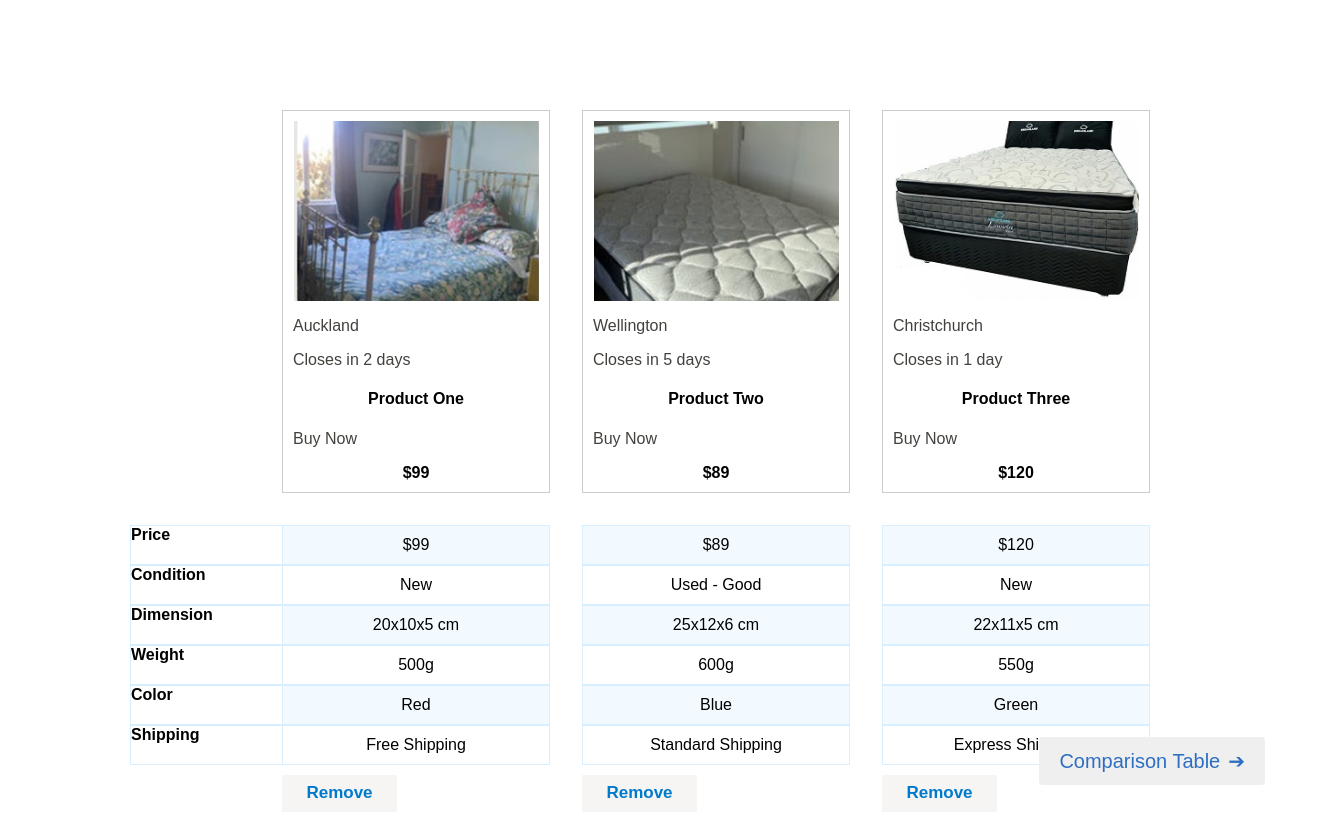
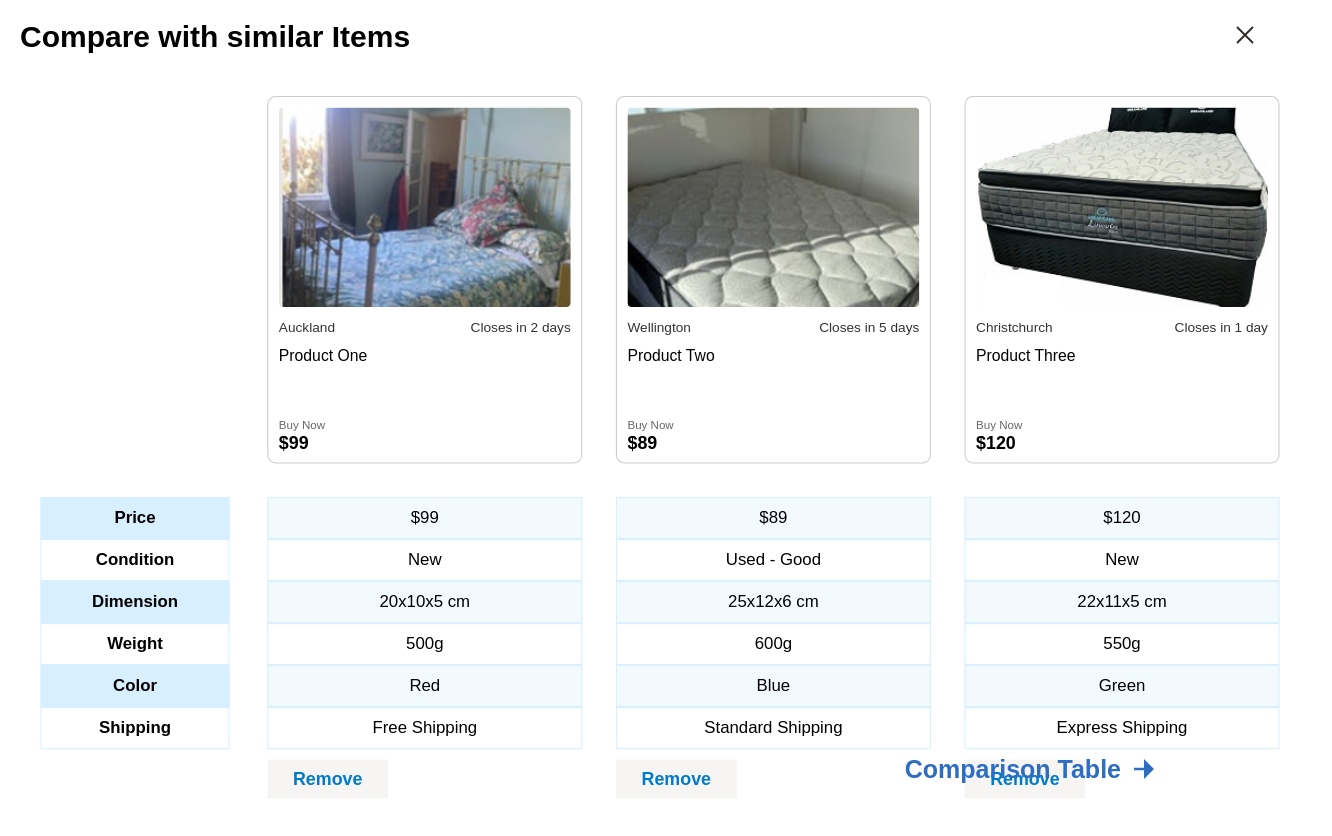
Before and after one commit to Brittany-Potato/mission-5-frontend, a React (Vite) app: page /compare in a window 1280 px wide. Shown: the top 836 px of the page, 1332 px wide, since content can reach past the window. Built offline with nearby package versions, Linux system fonts and the light colour scheme.

Commit message:
Quick Comparison Page fixed with Dummy Listings

```diff
--- a/src/components/ComparisonPanel.css
+++ b/src/components/ComparisonPanel.css
@@ -3,46 +3,80 @@
 }
 
 .comparison-container {
-  display: flex;
-  flex-direction: column;
-  align-items: center;
-  padding-top: 40px;
-  padding-bottom: 80px;
+  width: fit-content;
+  padding: 40px 50px 80px 50px;
+  margin: 0 auto;
+  transform: scale(1.05);
+  transform-origin: top center;
 }
 
 .comparison-grid {
   display: grid;
-  grid-template-columns: 150px repeat(auto-fit, minmax(260px, 1fr));
+  grid-template-columns: 112px repeat(auto-fit, minmax(300px, 1fr));
   column-gap: 2rem;
   row-gap: 0;
-  justify-content: center;
-  width: 90%;
-  max-width: 1200px;
-  margin-top: 40px;
+  width: 100%;
 }
+
 
 .grid-product-card {
   border: 1px solid #ccc;
   padding: 10px;
-  text-align: center;
+  text-align: left;
   box-sizing: border-box;
   width: 100%;
   margin-bottom: 2rem;
+  border-radius: 8px;
+  font-family: Arial, sans-serif;
+  height: 350px;
 }
 
 .grid-product-card img {
-  width: 245px;
-  height: 180px;
+  width: 100%;
+  height: 190px;
   object-fit: cover;
-  display: block;
-  margin: 0 auto;
+  border-radius: 4px;
 }
 
+.grid-product-card .location-date {
+  display: flex;
+  justify-content: space-between;
+  font-size: 13px;
+  color: #333;
+  margin-top: 8px;
+}
+
+.grid-product-card h4 {
+  font-size: 15px;
+  font-weight: normal;
+  margin: 8px 0;
+  line-height: 1.4;
+}
+
+.grid-product-card .buy-now {
+  font-size: 11px;
+  color: #666;
+  margin-bottom: 2px;
+  margin-top: 50px;
+}
+
+.grid-product-card .price {
+  font-size: 17px;
+  font-weight: bold;
+  color: #000;
+}
+
+
 .attribute-cell {
+  display: flex !important;
+  align-items: center !important;
+  justify-content: center !important;
+  height: 100%;
   padding: 10px;
   font-weight: bold;
   border: 1px solid #D8EFFF;
   text-align: center;
+  box-sizing: border-box;
 }
 
 .value-cell {
@@ -52,11 +86,11 @@
 }
 
 .attr-light {
-  background-color: #D8EFFF;
+  background-color: #D8EFFF !important;
 }
 
 .attr-white {
-  background-color: #FFF;
+  background-color: #FFFFFF !important;
 }
 
 .val-light {
--- a/src/components/ComparisonPanel.jsx
+++ b/src/components/ComparisonPanel.jsx
@@ -8,18 +8,21 @@ const ComparisonPanel = ({ items, onRemove }) => {
     <div className="comparison-container">
       <div
         className="comparison-grid"
-        style={{ gridTemplateColumns: `120px repeat(${items.length}, 268px)` }}
+        style={{ gridTemplateColumns: `120px 2rem repeat(${items.length}, 300px)` }}
       >
         <div></div>
+        <div></div>
         {items.map((item, idx) => (
-          <div key={idx} className="grid-product-card">
-            <img src={item.image} alt={item.title} />
-            <p>{item.location}</p>
-            <p>{item.closing}</p>
-            <h4>{item.title}</h4>
-            <p>Buy Now</p>
-            <strong>{item.price}</strong>
-          </div>
+        <div key={idx} className="grid-product-card">
+        <img src={item.image} alt={item.title} />
+        <div className="location-date">
+        <span>{item.location}</span>
+        <span>{item.closing}</span>
+        </div>
+        <h4>{item.title}</h4>
+        <div className="buy-now">Buy Now</div>
+        <div className="price">{item.price}</div>
+        </div>
         ))}
 
         {attributes.map((attr, rowIndex) => {
@@ -30,6 +33,7 @@ const ComparisonPanel = ({ items, onRemove }) => {
           return (
             <React.Fragment key={`row-${rowIndex}`}>
               <div className={`attribute-cell ${attrBg}`}>{attr}</div>
+              <div></div>
               {items.map((item, colIndex) => (
                 <div key={`val-${rowIndex}-${colIndex}`} className={`value-cell ${valBg}`}>
                   {item[attr.toLowerCase()]}
@@ -39,6 +43,7 @@ const ComparisonPanel = ({ items, onRemove }) => {
           );
         })}
 
+        <div></div>
         <div></div>
         {items.map((item) => (
           <div key={item.id} className="remove-btn-wrapper">
--- /dev/null
+++ b/src/pages/ComparisonPage.css
@@ -0,0 +1,51 @@
+.comparison-page {
+  padding: 20px;
+  position: relative;
+}
+
+.top-row {
+  display: flex;
+  justify-content: space-between;
+  align-items: flex-start;
+  margin-bottom: 20px;
+}
+
+.compare-title {
+  font-size: 30px;
+  font-weight: 600;
+}
+
+.close-button {
+  position: absolute;
+  top: 20px;
+  right: 20px;
+  cursor: pointer;
+  z-index: 1000;
+}
+
+.close-button svg {
+  width: 30px;
+  height: 30px;
+}
+
+.comparison-table-button {
+  position: fixed;
+  bottom: 15px;
+  right: 15px;
+  display: flex;
+  align-items: center;
+  gap: 8px;
+  font-size: 25px;
+  font-weight: 600;
+  color: #2D6EC2;
+  background: none;
+  border: none;
+  cursor: pointer;
+  z-index: 1000;
+}
+
+.comparison-table-button svg {
+  width: 30px;
+  height: 30px;
+  margin-right: 100px;
+}
--- a/src/pages/ComparisonPage.jsx
+++ b/src/pages/ComparisonPage.jsx
@@ -1,6 +1,7 @@
 import React, { useState } from 'react';
 import { useNavigate } from 'react-router-dom';
 import ComparisonPanel from '../components/ComparisonPanel';
+import './ComparisonPage.css';
 
 const ComparisonPage = () => {
   const navigate = useNavigate();
@@ -53,31 +54,25 @@ const ComparisonPage = () => {
   };
 
   return (
-    <div style={{ marginTop: '30px' }}>
+    <div className="comparison-page">
+      <div className="comparison-header">
+        <span className="compare-title">Compare with similar Items</span>
+        <div className="close-button" onClick={() => navigate('/')}>
+          <svg xmlns="http://www.w3.org/2000/svg" viewBox="0 0 24 24" fill="none">
+            <path d="M6 6L18 18M6 18L18 6" stroke="#2F2C28" strokeWidth="1.5" strokeLinecap="round" />
+          </svg>
+        </div>
+      </div>
+
       {itemsToCompare.length > 0 && (
         <ComparisonPanel items={itemsToCompare} onRemove={handleRemoveItem} />
       )}
 
-      <button
-        onClick={() => navigate('/comparison-table')}
-        style={{
-          position: 'fixed',
-          bottom: '15px',
-          right: '15px',
-          padding: '12px 20px',
-          color: '#2D6EC2',
-          border: 'none',
-          fontSize: '20px',
-          fontWeight: '6 00',
-          borderRadius: '4px',
-          display: 'flex',
-          alignItems: 'center',
-          gap: '8px',
-          cursor: 'pointer',
-          zIndex: 1000
-        }}
-      >
-        Comparison Table <span style={{ fontSize: '20px' }}>➔</span>
+      <button className="comparison-table-button" onClick={() => navigate('/comparison-table')}>
+        Comparison Table
+        <svg xmlns="http://www.w3.org/2000/svg" width="20" height="20" viewBox="0 0 24 24" fill="none">
+          <path d="M12 13L4 13L4 11L12 11L12 4L20 12L12 20L12 13Z" fill="#2D6EC2" />
+        </svg>
       </button>
     </div>
   );
```
Also changed, not shown: src/App.jsx (line endings or trailing spaces).
